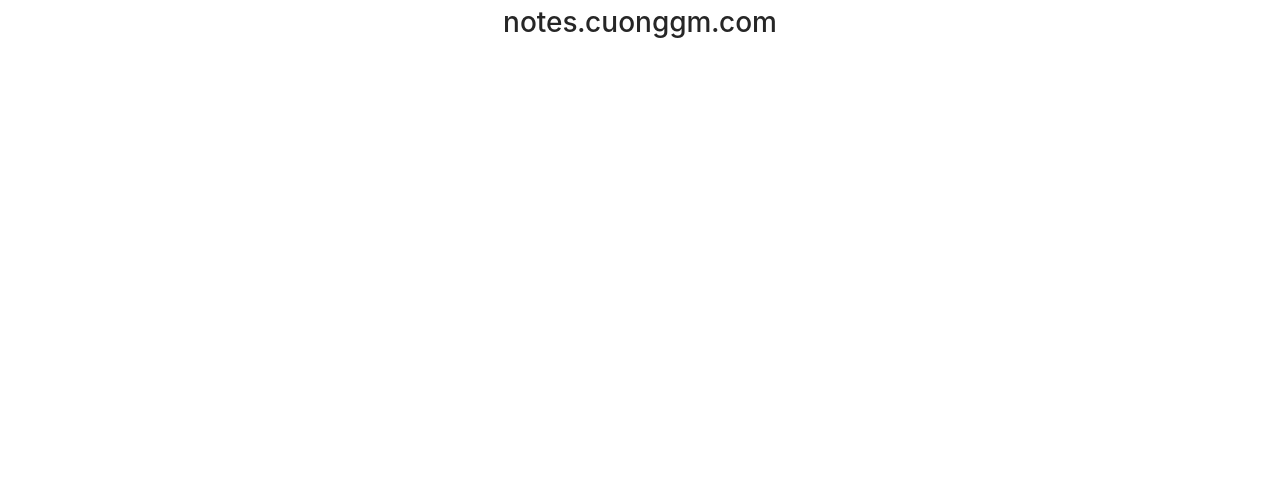
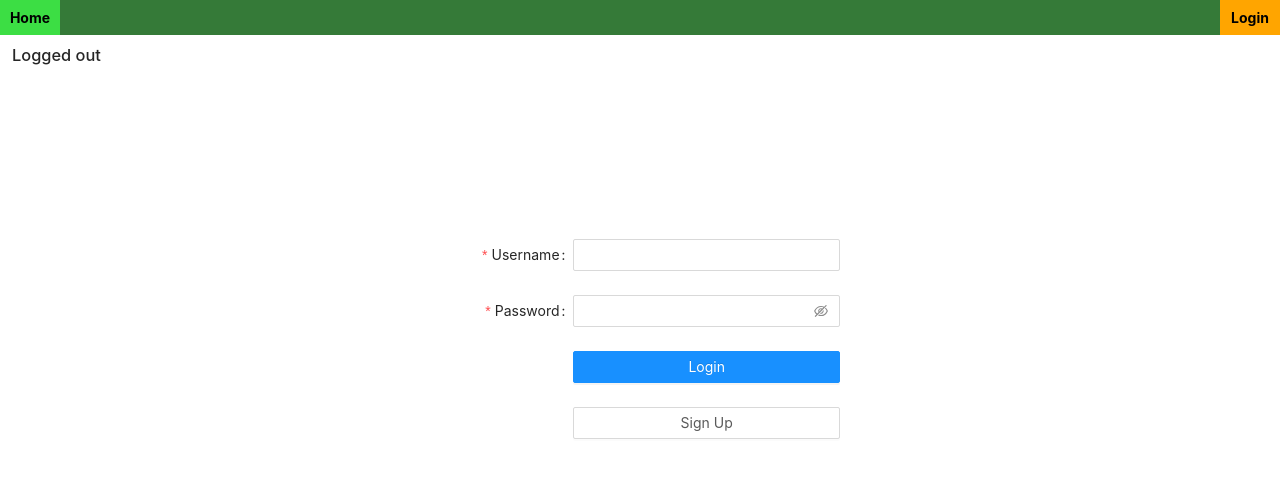
Before and after one commit to cuonggm/notes, a React (Create React App) app: page /login in a window 1280 px wide. Shown: the top 478 px of the page. Built offline with nearby package versions, Linux system fonts and the light colour scheme.

Commit message:
Add Header

```diff
--- a/package.json
+++ b/package.json
@@ -13,7 +13,7 @@
     "react": "^18.2.0",
     "react-dom": "^18.2.0",
     "react-redux": "^8.0.2",
-    "react-router-dom": "^6.3.0",
+    "react-router-dom": "^5.3.3",
     "react-scripts": "5.0.1",
     "web-vitals": "^2.1.4"
   },
--- a/src/App.js
+++ b/src/App.js
@@ -1,11 +1,37 @@
+import { Layout } from "antd";
+import { BrowserRouter, Route, Switch } from "react-router-dom";
 import "./antd-theme/antd-customized.css";
 import "./App.css";
+import AppHeader from "./pages/AppHeader/AppHeader";
+import Login from "./pages/Login/Login";
+
+// Do not import. Just get from Layout
+const { Content } = Layout;
 
 function App() {
   return (
-    <div className="App">
-      <h1>notes.cuonggm.com</h1>
-    </div>
+    <BrowserRouter>
+      <AppHeader />
+      <Layout style={{ height: "100vh" }}>
+        <Layout>
+          <Content
+            style={{
+              paddingLeft: "12px",
+              paddingTop: "8px",
+              paddingRight: "12px",
+              paddingBottom: "8px",
+              backgroundColor: "white",
+            }}
+          >
+            <Switch>
+              <Route path="/login">
+                <Login />
+              </Route>
+            </Switch>
+          </Content>
+        </Layout>
+      </Layout>
+    </BrowserRouter>
   );
 }
 
--- /dev/null
+++ b/src/pages/AppHeader/AppHeader.js
@@ -0,0 +1,24 @@
+import styles from "./AppHeader.module.css";
+import { Link } from "react-router-dom";
+import { Layout } from "antd";
+
+const { Header } = Layout;
+
+const AppHeader = (props) => {
+  return (
+    <Header className={styles.header}>
+      <div className={styles.leftContainer}>
+        <Link to="/" className={styles.headerItem}>
+          Home
+        </Link>
+      </div>
+      <div className={styles.rightContainer}>
+        <Link to="/login" className={styles.headerItem}>
+          Login
+        </Link>
+      </div>
+    </Header>
+  );
+};
+
+export default AppHeader;
--- /dev/null
+++ b/src/pages/AppHeader/AppHeader.module.css
@@ -0,0 +1,38 @@
+.header {
+  margin: 0;
+  padding: 0;
+  display: flex;
+  justify-content: space-between;
+  background-color: #357a38;
+  height: 35px;
+  box-shadow: 2px 2px 2px black;
+}
+
+.leftContainer {
+  background-color: aquamarine;
+  display: flex;
+  align-items: center;
+}
+
+.rightContainer {
+  background-color: blue;
+  display: flex;
+  align-items: center;
+}
+
+.headerItem {
+  color: black;
+  background-color: orange;
+  font-weight: bold;
+  display: flex;
+  justify-content: center;
+  align-items: center;
+  width: 60px;
+  height: 100%;
+  text-align: center;
+}
+
+.headerItem:hover {
+  background-color: #3cde44;
+  color: black;
+}
--- /dev/null
+++ b/src/pages/Login/Login.js
@@ -0,0 +1,105 @@
+import { Button, Col, Form, Input, Row } from "antd";
+import { Fragment, useState } from "react";
+import { useDispatch, useSelector } from "react-redux";
+import { loginThunk } from "../../store/authSlice";
+import "./Login.module.css";
+
+const Login = (props) => {
+  const dispatch = useDispatch();
+  const auth = useSelector((state) => state.auth);
+
+  const [username, setUsername] = useState("");
+  const [password, setPassword] = useState("");
+
+  const onSignUp = (event) => {
+    event.preventDefault();
+  };
+
+  const onSignIn = (event) => {
+    event.preventDefault();
+    dispatch(loginThunk(username, password));
+  };
+
+  const onUsernameChange = (event) => {
+    setUsername(event.target.value);
+  };
+  const onPasswordChange = (event) => {
+    setPassword(event.target.value);
+  };
+
+  return (
+    <Fragment>
+      <Row>
+        <Col>
+          {auth.isLoggedIn && <h1>Logged in</h1>}
+          {!auth.isLoggedIn && <h1>Logged out</h1>}
+        </Col>
+      </Row>
+      <Row justify="center" align="middle" style={{ height: "70%" }}>
+        <Col align="center">
+          <Form
+            name="loginForm"
+            labelCol={{ span: 8 }}
+            wrapperCol={{ span: 16 }}
+            autoComplete="off"
+            style={{ width: "400px" }}
+          >
+            <Form.Item
+              label="Username"
+              name="username"
+              rules={[
+                { required: true, message: "Username can not be empty." },
+              ]}
+            >
+              <Input onChange={onUsernameChange} />
+            </Form.Item>
+
+            <Form.Item
+              label="Password"
+              name="password"
+              rules={[
+                { required: true, message: "Password can not be empty." },
+              ]}
+            >
+              <Input.Password onChange={onPasswordChange} />
+            </Form.Item>
+
+            <Form.Item
+              wrapperCol={{
+                offset: 8,
+                span: 16,
+              }}
+            >
+              <Button
+                type="primary"
+                htmlType="submit"
+                style={{ width: "100%" }}
+                onClick={onSignIn}
+              >
+                Login
+              </Button>
+            </Form.Item>
+
+            <Form.Item
+              wrapperCol={{
+                offset: 8,
+                span: 16,
+              }}
+            >
+              <Button
+                type="secondary"
+                htmlType="submit"
+                style={{ width: "100%" }}
+                onClick={onSignUp}
+              >
+                Sign Up
+              </Button>
+            </Form.Item>
+          </Form>
+        </Col>
+      </Row>
+    </Fragment>
+  );
+};
+
+export default Login;
--- /dev/null
+++ b/src/store/authSlice.js
@@ -0,0 +1,46 @@
+import { createSlice } from "@reduxjs/toolkit";
+
+const initialState = {
+  isLoggedIn: false,
+};
+
+const authSlice = createSlice({
+  name: "auth",
+  initialState,
+  reducers: {
+    login: (state) => {
+      state.isLoggedIn = true;
+    },
+
+    logout: (state) => {
+      state.isLoggedIn = false;
+    },
+  },
+});
+
+export const loginThunk = (username, password) => {
+  return async (dispatch) => {
+    // define nested logic function
+    const logic = async () => {
+      // logic comes here
+      console.log("Running logic function");
+      console.log("password=" + password);
+      if (password === username) {
+        return true;
+      }
+      return false;
+    };
+    // run  this function. use await to get result directly.
+    const result = await logic();
+    console.log(result);
+    // then dispatch action
+    if (result === true) {
+      dispatch(authActions.login());
+    } else {
+      dispatch(authActions.logout());
+    }
+  };
+};
+
+export const authActions = authSlice.actions;
+export default authSlice.reducer;
--- a/src/store/store.js
+++ b/src/store/store.js
@@ -1,5 +1,9 @@
 import { configureStore } from "@reduxjs/toolkit";
 
+import authReducer from "./authSlice";
+
 export const store = configureStore({
-  reducer: {},
+  reducer: {
+    auth: authReducer,
+  },
 });
```
Also changed, not shown: src/pages/Login/Login.module.css (added), 1 other file (tests, documents, lock files or other folders).
